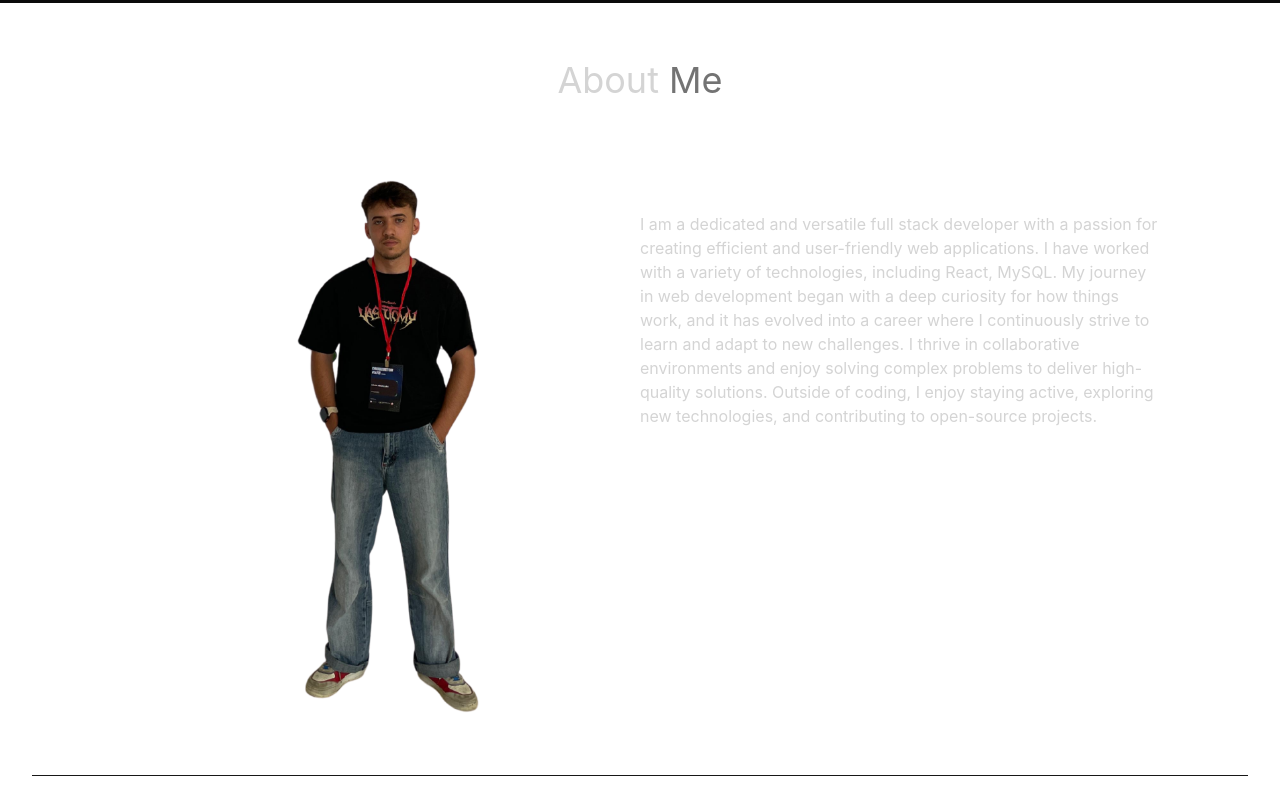
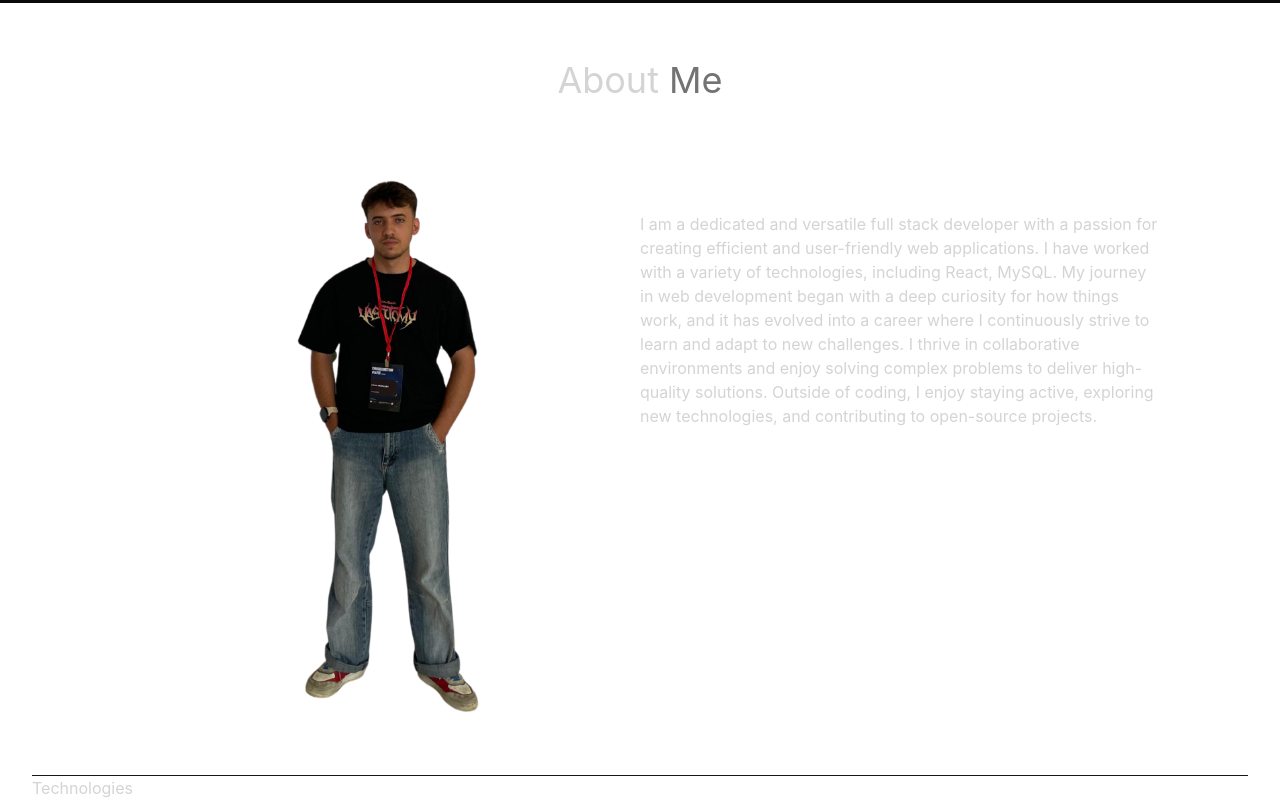
Before and after one commit to AdamAbdallah1/adam-portfolio, a React (Vite) app: page / in a window 1280 px wide. Shown: the part 797-1597 px from the top of the page. Before the commit the page ends 1573 px from the top, so only its background shows below. Built offline with nearby package versions, Linux system fonts and the light colour scheme.

Commit message:
Importing Technologies component

```diff
--- a/src/App.jsx
+++ b/src/App.jsx
@@ -3,6 +3,7 @@ import './App.css'
 import Navbar from './components/Navbar'
 import Hero from './components/Hero'
 import About from './components/About'
+import Technologies from './components/Technologies'
 
 function App() {
   return (
@@ -14,6 +15,7 @@ function App() {
         <Navbar />
         <Hero />
         <About />
+        <Technologies />
       </div>
     </div>
   )
```
